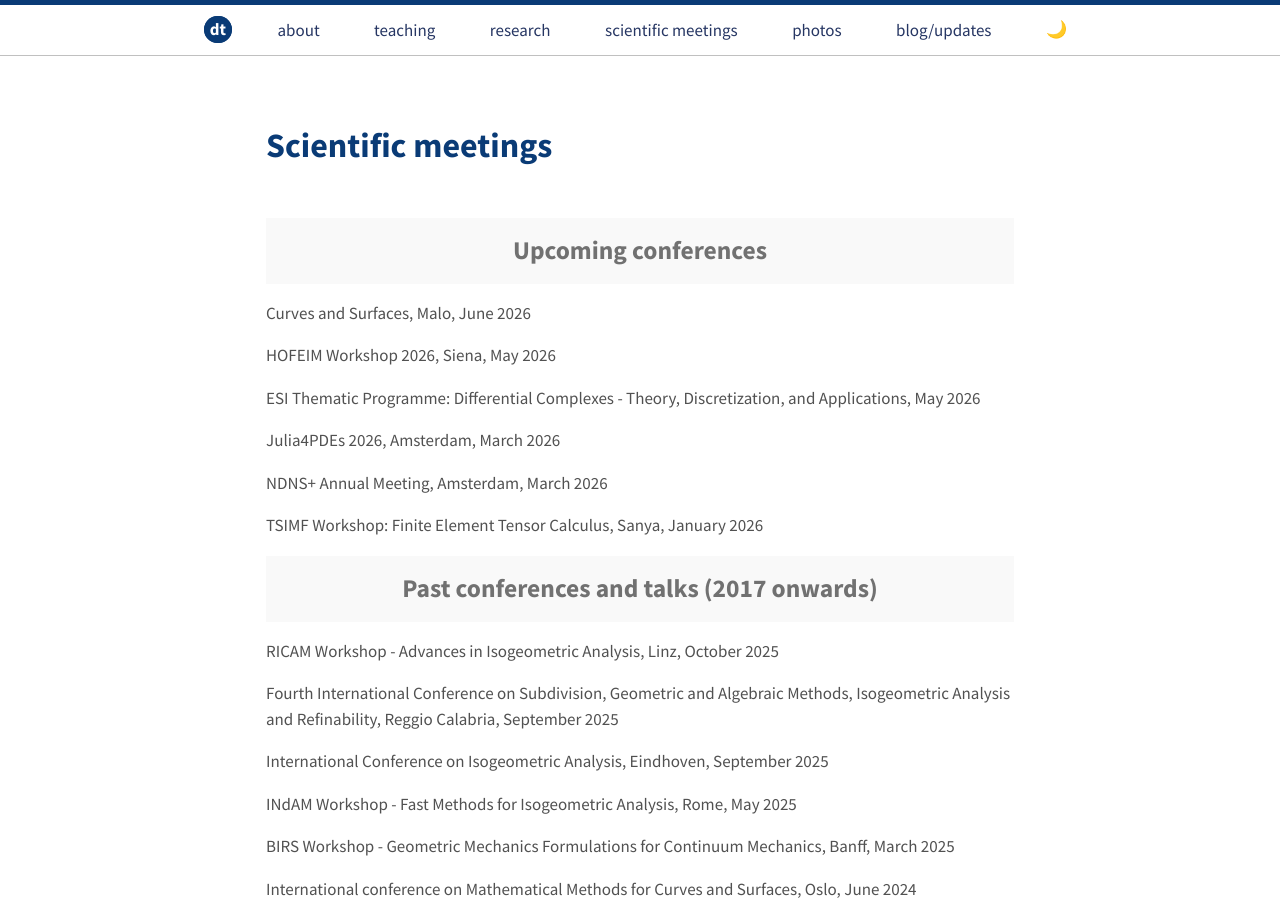
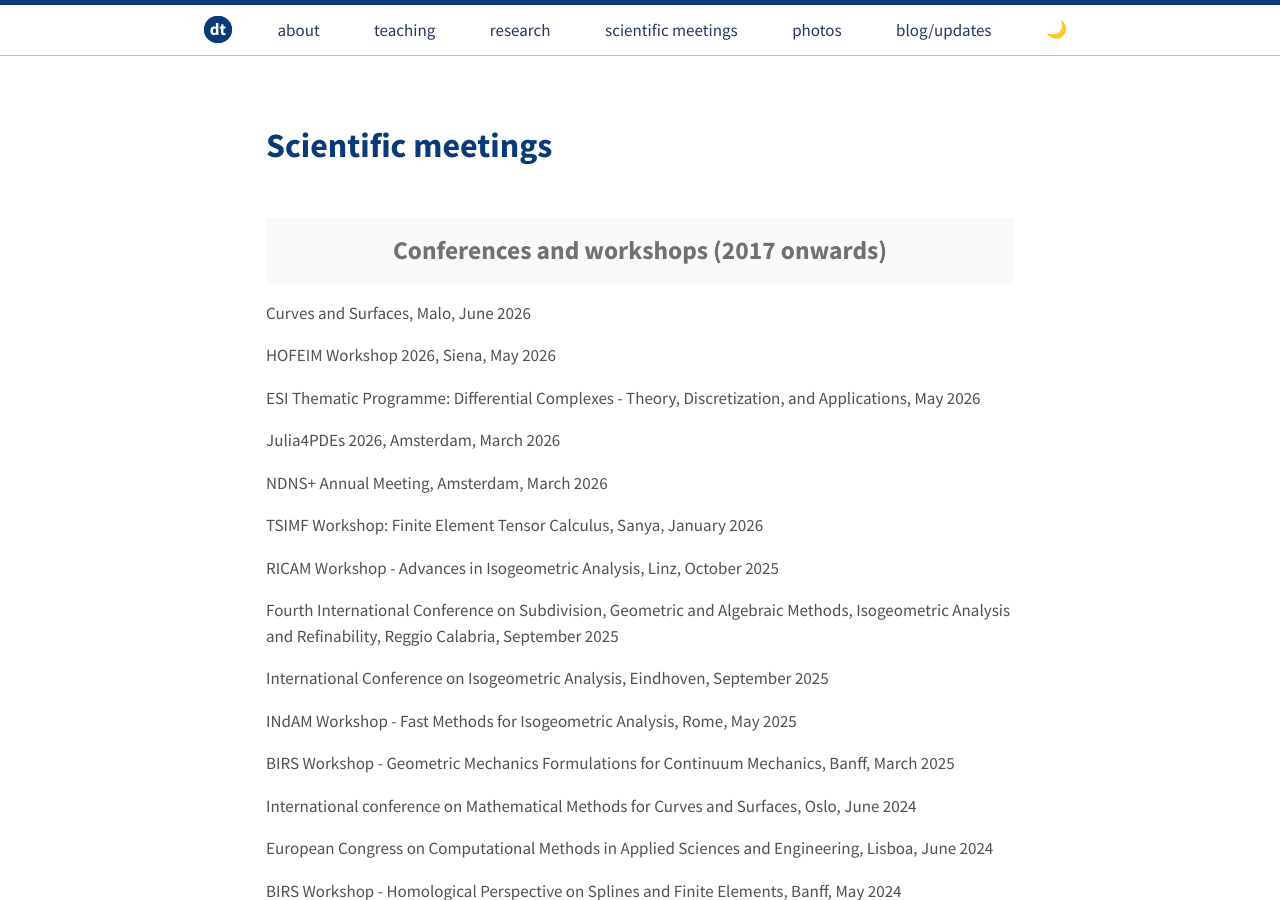
Before and after one commit to dtoshniwal/dtoshniwal.github.io, a Jekyll site: the page built from travel.md, in a window 1280 px wide and 900 px high. Built offline with Jekyll 4.4.1, drawn with Linux system fonts in a browser that asks for light colours.

Commit message:
update travel page

```diff
--- a/travel.md
+++ b/travel.md
@@ -33,8 +33,7 @@ X. Wei, T. Takacs, D. Toshniwal, Y.J. Zhang, H. Speleers, C. Manni, J. Peters
 <h2 class="message" align="center">Participation (since 2017)</h2>-->
 <br>
 
-
-<h2 class="message" align="center">Upcoming conferences</h2>
+<h2 class="message" align="center">Conferences and workshops (2017 onwards)</h2>
 
 Curves and Surfaces, Malo, June 2026
 
@@ -47,8 +46,6 @@ Julia4PDEs 2026, Amsterdam, March 2026
 NDNS+ Annual Meeting, Amsterdam, March 2026
 
 TSIMF Workshop: Finite Element Tensor Calculus, Sanya, January 2026
-
-<h2 class="message" align="center">Past conferences and talks (2017 onwards)</h2>
 
 RICAM Workshop - Advances in Isogeometric Analysis, Linz, October 2025
 
```
Also changed, not shown: 1 other file.
